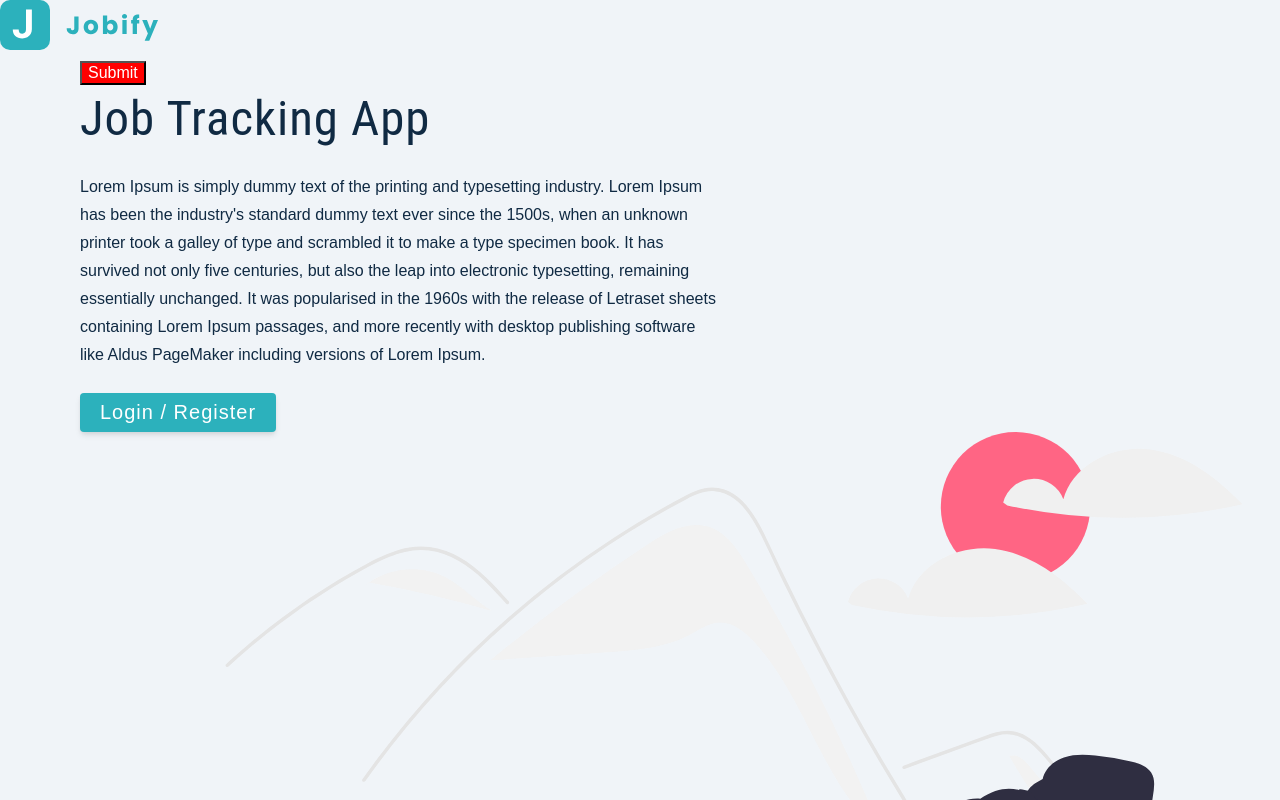
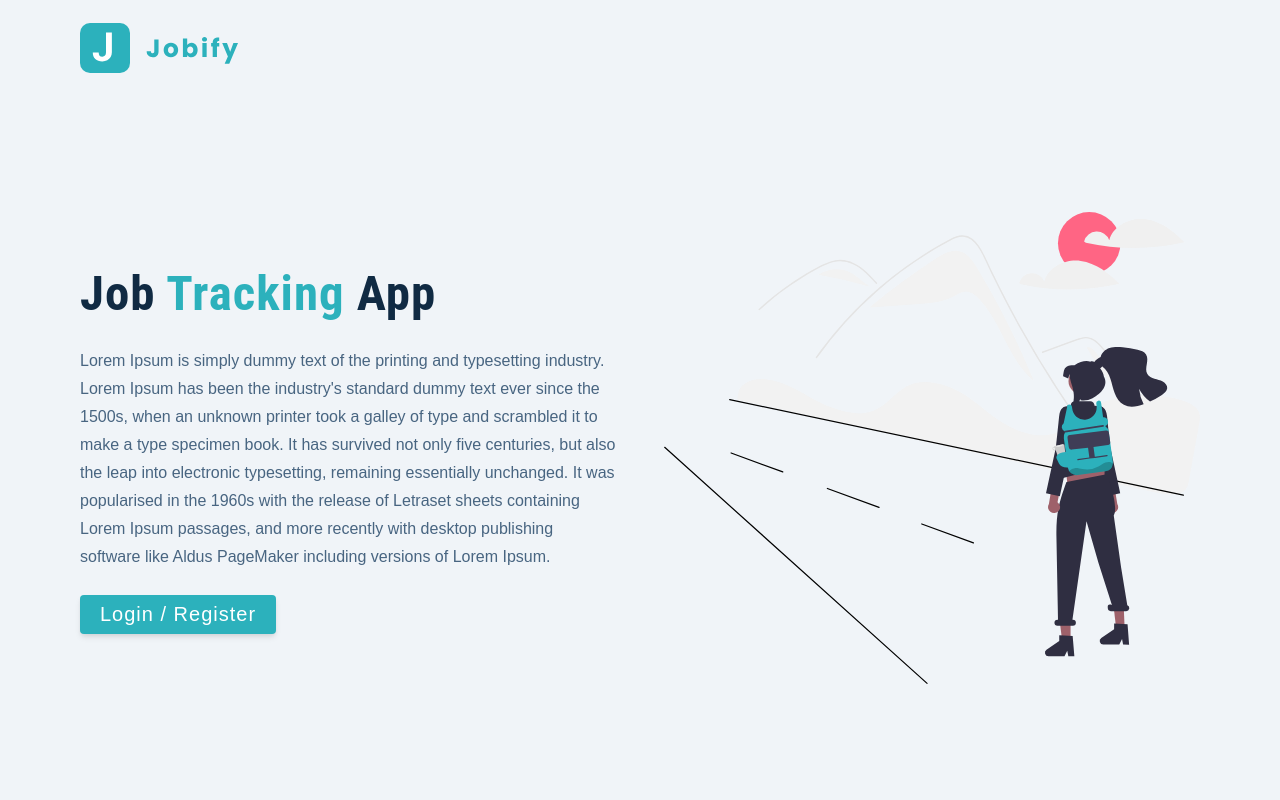
Before and after one commit to iputuagussetiawan/Jobify-2022, a React (Create React App) app: page / in a window 1280 px wide. Shown: the top 800 px of the page. Built offline with nearby package versions, Linux system fonts and the light colour scheme.

Commit message:
Landing Page - Complete

```diff
--- a/src/pages/Landing.js
+++ b/src/pages/Landing.js
@@ -3,30 +3,62 @@ import logo from '../assets/images/logo.svg';
 import main from '../assets/images/main.svg';
 import styled from 'styled-components';
 
-const Button = styled.button`
-    background: red;
-    color: white;
-    font-size: 1rem;
-`
-
-
 const landing = () => {
   return (
-    <main>
+    <Wrapper>
         <nav>
             <img src={logo} alt="jobify" className='logo'></img>
         </nav>
         <div className="container page">
             <div className='info'>
-                <Button>Submit</Button>
                 <h1>Job <span>Tracking</span> App</h1>
                 <p>Lorem Ipsum is simply dummy text of the printing and typesetting industry. Lorem Ipsum has been the industry's standard dummy text ever since the 1500s, when an unknown printer took a galley of type and scrambled it to make a type specimen book. It has survived not only five centuries, but also the leap into electronic typesetting, remaining essentially unchanged. It was popularised in the 1960s with the release of Letraset sheets containing Lorem Ipsum passages, and more recently with desktop publishing software like Aldus PageMaker including versions of Lorem Ipsum.</p>
                 <button className="btn btn-hero">Login / Register</button>
             </div>
+            <img src={main} alt="job hunt" className='img main-img'/>
         </div>
-        <img src={main} alt="job hunt" className='img main-img'/>
-    </main>
+    </Wrapper>
   )
 }
 
+const Wrapper = styled.main`
+    nav{
+        display: flex;
+        align-items: center;
+        width: var(--fluid-width);
+        max-width: var(--max-width);
+        height: var(--nav-height);
+        margin: 0 auto;
+    }
+
+    .page{
+        display: grid;
+        align-items: center;
+        min-height: calc(100vh - var(--nav-height));
+    }
+
+    h1{
+        font-weight: 700;
+        span{
+            color: var(--primary-500);
+        }
+    }
+    p{
+        color: var(--grey-600);
+    }
+    .main-img{
+        display: none;
+    }
+
+    @media only screen and (min-width: 992px) {
+        .page{
+            grid-template-columns: 1fr 1fr;
+            column-gap: 3rem;
+        }
+        .main-img{
+            display: block;
+        }
+    }
+`
+
 export default landing
```
